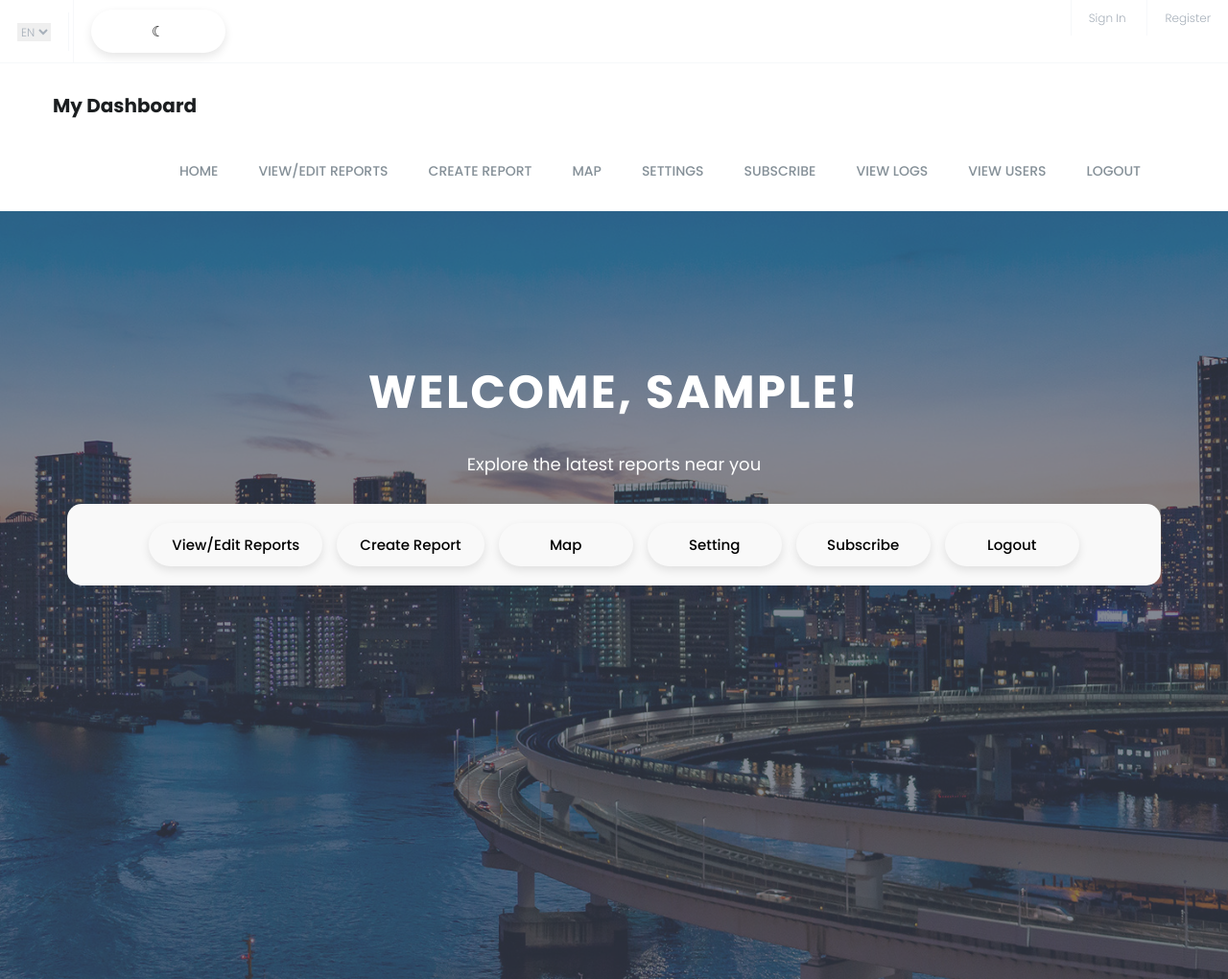
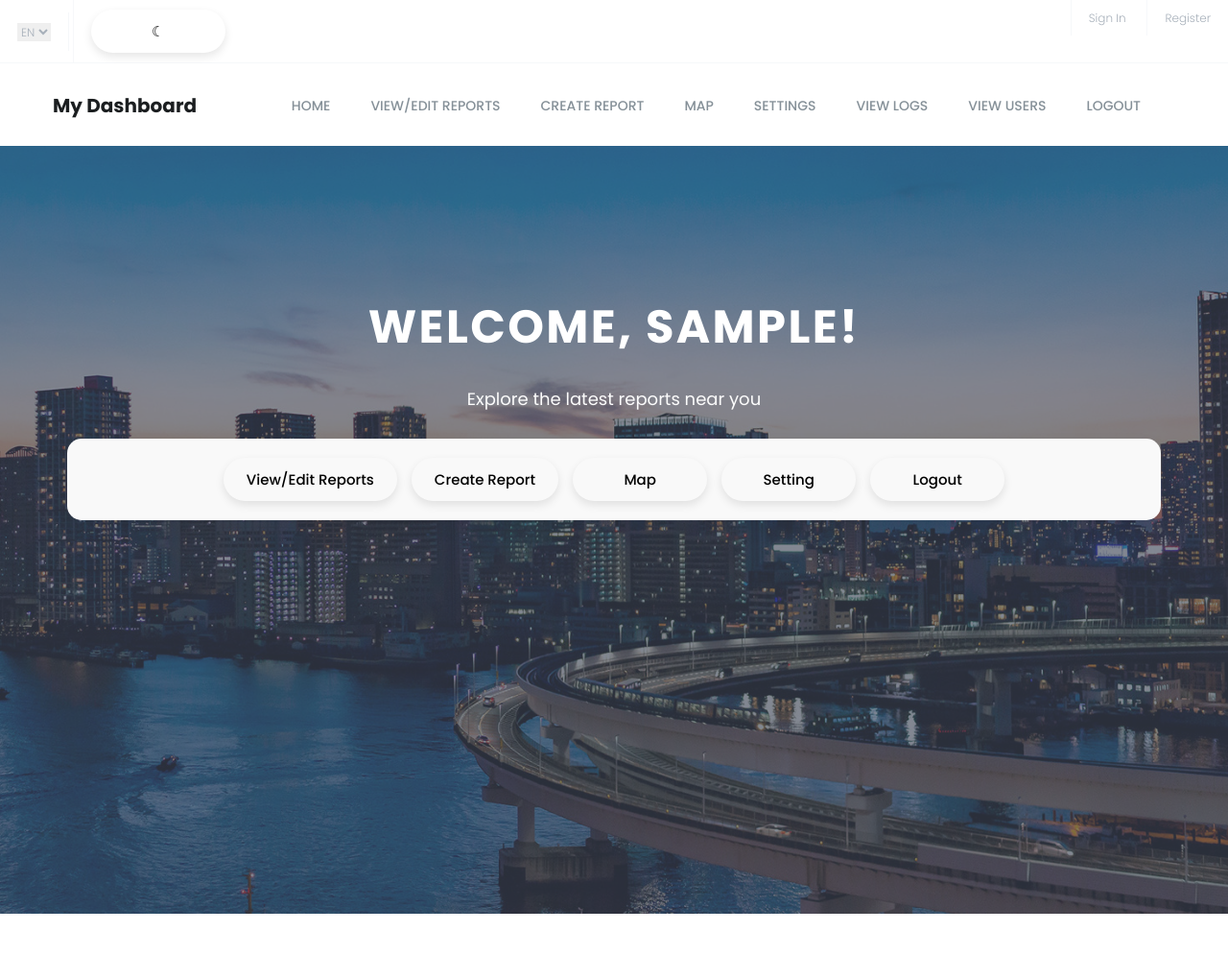
Before and after one commit to Kiizon/CypressAppNew, a Flask app: template templates/home.html in a window 1280 px wide. Shown: the whole page at 96% size. After the commit the page ends 952 px from the top, so only its background shows below. Run offline with Flask 3, Linux system fonts and the light colour scheme; the template is opened without the code that fills it: most values are stand-ins (such as "Sample title", 1, 10 or a date in 2020); some libraries are stand-ins or nearby versions.

Commit message:
update home.html

```diff
--- a/templates/home.html
+++ b/templates/home.html
@@ -124,22 +124,19 @@
 									<a class="nav-link {{ 'active' if request.endpoint == 'dashboard' else '' }}" href="{{ url_for('dashboard') }}">Home</a>
 								  </li>
 								  <li class="nav-item">
-									<a class="nav-link {{ 'active' if request.endpoint == 'reports' else '' }}" href="{{ url_for('get_reports') }}">View/Edit Reports</a>
+									<a class="nav-link {{ 'active' if request.endpoint == 'reports' else '' }}" href="{{ url_for('reports') }}">View/Edit Reports</a>
 								</li>
 			                    <li class="nav-item">
-									<a class="nav-link {{ 'active' if request.endpoint == 'create_report' else '' }}" href="{{ url_for('get_reports') }}">Create Report</a>
+									<a class="nav-link {{ 'active' if request.endpoint == 'create_report' else '' }}" href="{{ url_for('create_report') }}">Create Report</a>
 								</li>
 								<li class="nav-item">
 									<a class="nav-link {{ 'active' if request.endpoint == 'map' else '' }}" href="{{ url_for('map') }}">Map</a>
 								</li>
 								<li class="nav-item">
-									<a class="nav-link {{ 'active' if request.endpoint == 'settings' else '' }}" href="{{ url_for('get_reports') }}">Settings</a>
+									<a class="nav-link {{ 'active' if request.endpoint == 'settings' else '' }}" href="{{ url_for('settings') }}">Settings</a>
 								</li>
 								<li class="nav-item">
-									<a class="nav-link {{ 'active' if request.endpoint == 'subscribe' else '' }}" href="{{ url_for('get_reports') }}">Subscribe</a>
-								</li>
-								<li class="nav-item">
-									<a class="nav-link {{ 'active' if request.endpoint == 'logs' else '' }}" href="{{ url_for('get_reports') }}">View Logs</a>
+									<a class="nav-link {{ 'active' if request.endpoint == 'logs' else '' }}" href="{{ url_for('logs') }}">View Logs</a>
 								</li>
 								<li class="nav-item">
 									<a class="nav-link {{ 'active' if request.endpoint == 'users' else '' }}" href="{{ url_for('get_users') }}">View Users</a>
@@ -173,13 +170,12 @@
 
 
 					<div class="button-box">
-						<a href="{{ url_for('get_reports') }}" class="directory-btn">View/Edit Reports</a>
-						<a href="{{ url_for('get_reports') }}" class="directory-btn">Create Report</a>
+						<a href="{{ url_for('reports') }}" class="directory-btn">View/Edit Reports</a>
+						<a href="{{ url_for('create_report') }}" class="directory-btn">Create Report</a>
 						<a href="{{ url_for('map') }}" class="directory-btn">Map</a>
-						<a href="{{ url_for('get_reports') }}" class="directory-btn">Setting</a>
-						<a href="{{ url_for('get_reports') }}" class="directory-btn">Subscribe</a>
+						<a href="{{ url_for('settings') }}" class="directory-btn">Setting</a>
 					{% if session['user_type'] == 0 %}
-						<a href="{{ url_for('get_reports') }}" class="directory-btn">View Logs</a>
+						<a href="{{ url_for('logs') }}" class="directory-btn">View Logs</a>
 						<a href="{{ url_for('get_users') }}" class="directory-btn">View Users</a>
 						{% endif %}
 						<a href="{{ url_for('logout') }}" class="directory-btn">Logout</a>
```
Also changed, not shown: instance/users.db.
